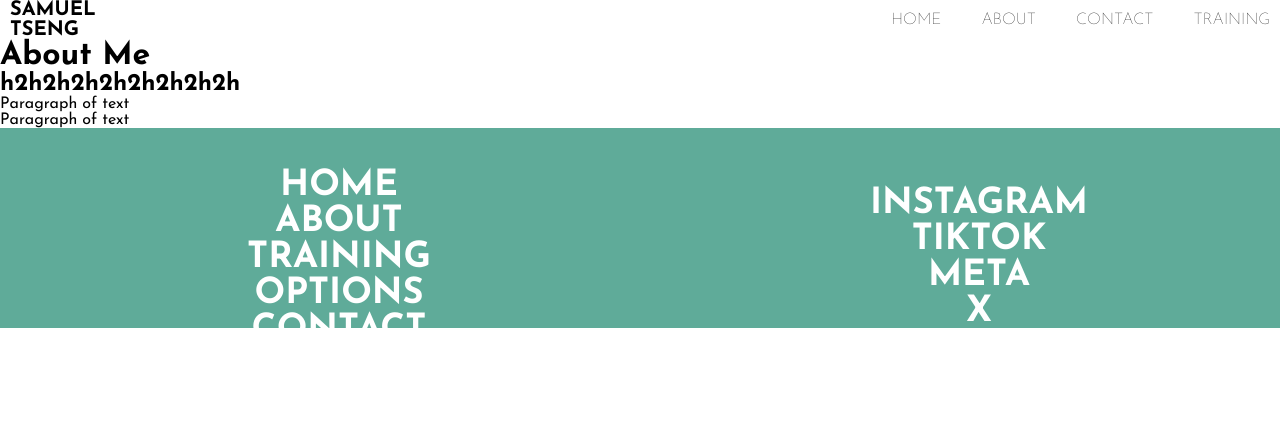
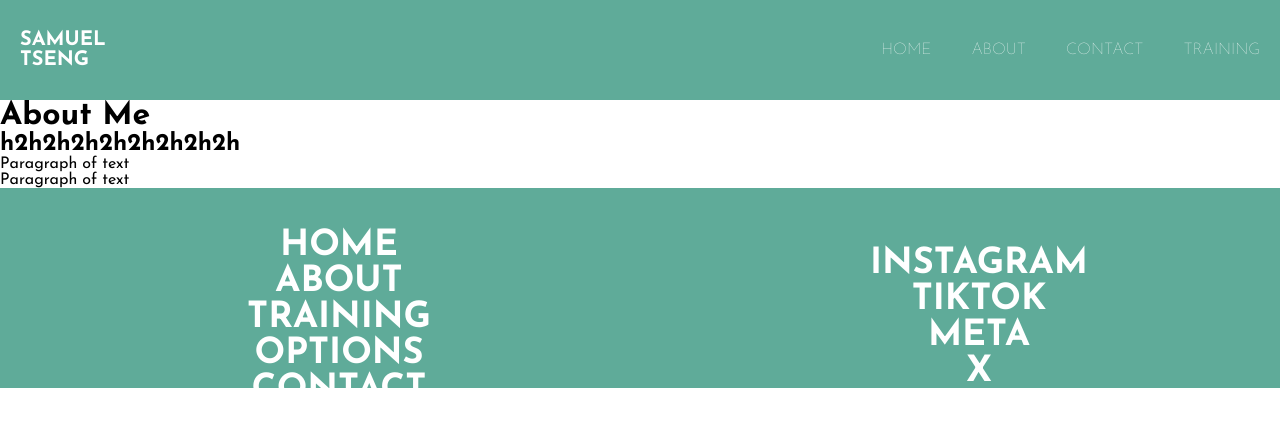
Before and after one commit to Cowz-Studio/Recovery-Fitness, an Astro site in the folder apps/site-frontend/: page /about in a window 1280 px wide. Built offline with nearby package versions, Linux system fonts and the light colour scheme; Astro itself is replaced by a stand-in of ours.

Commit message:
Minor update to Navbar

```diff
--- a/apps/site-frontend/src/styles/navbar/navbar.css
+++ b/apps/site-frontend/src/styles/navbar/navbar.css
@@ -4,6 +4,9 @@
     align-items: center;
     padding: 0px 10px;
     position: relative;
+    background-color: #5FAB99;
+    padding: 30px 20px;
+    color: white;
 }
 
 #navbar .nav-links {
@@ -22,9 +25,9 @@
 
 #navbar .nav-links a {
     text-decoration: none;
-    color: black;
     margin-left: 20px;
     font-weight: lighter;
+    color: white;
 }
 
 #navbar p {
```
